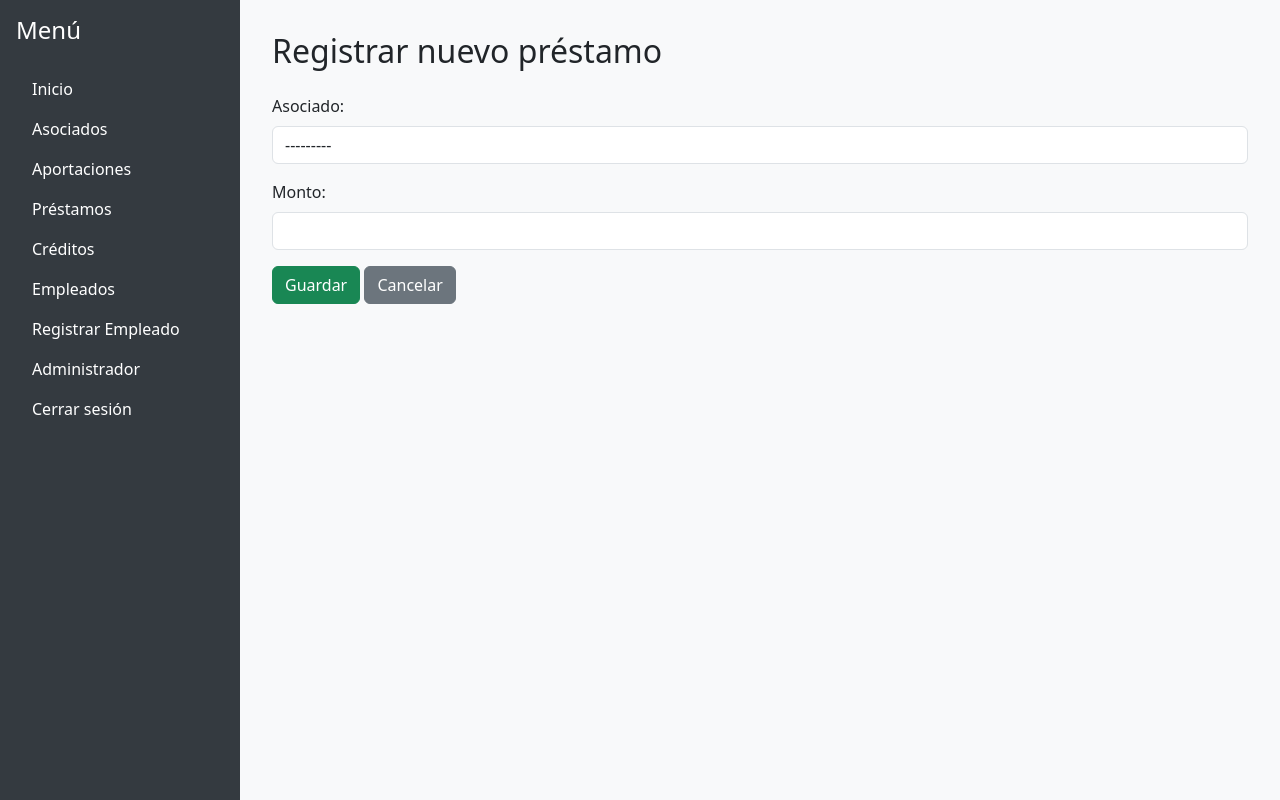
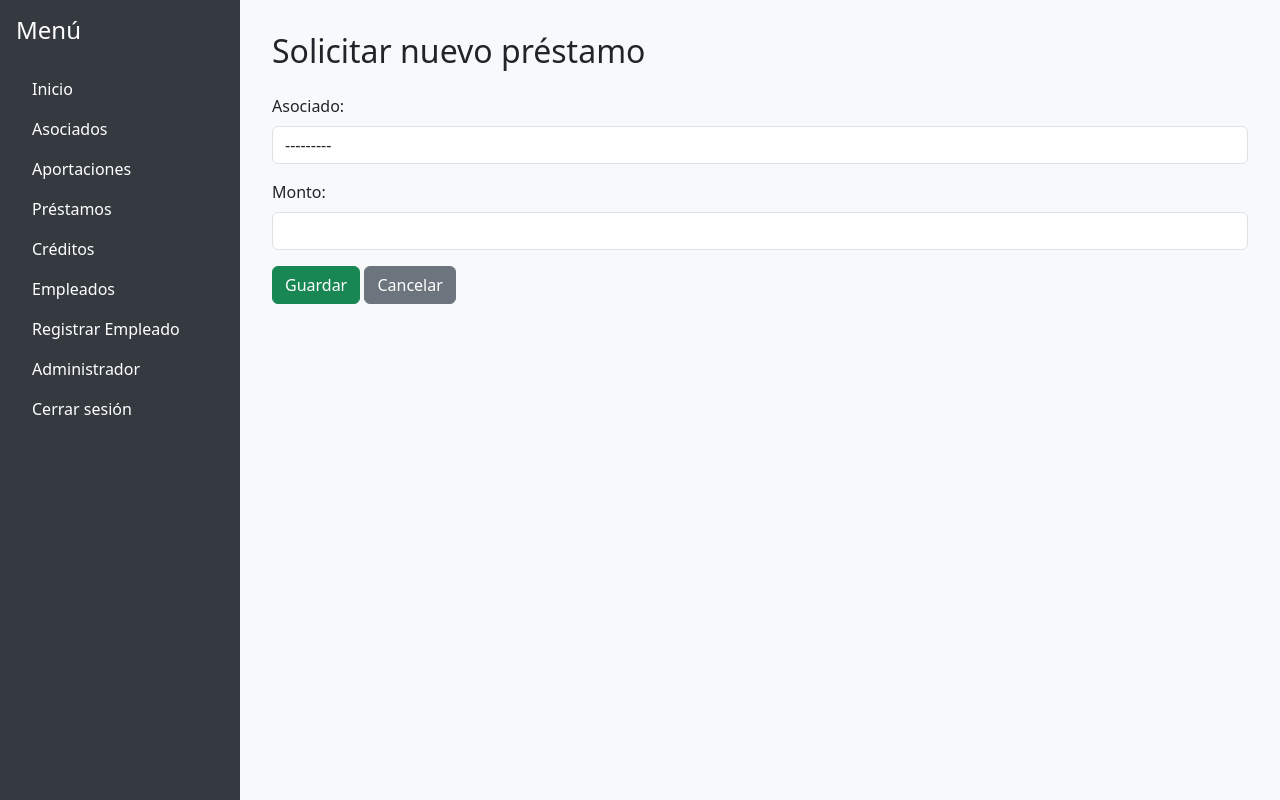
Before and after one commit to Juan-D15/Sistema-de-Gesti-n-Cooperativa, a Django app: page /prestamos/registrar/ in a window 1280 px wide. Run offline with Django 5.2, Linux system fonts and the light colour scheme; the visitor is signed in with stand-in values (Sample User, id 1); data that the repository does not hold is empty.

Commit message:
Registro de los prestamos

```diff
--- a/prestamos/templates/prestamos/registro.html
+++ b/prestamos/templates/prestamos/registro.html
@@ -2,7 +2,7 @@
 {% load form_filters %}
 {% block title %}Registrar Préstamo{% endblock %}
 {% block content %}
-<h2 class="mb-4">Registrar nuevo préstamo</h2>
+<h2 class="mb-4">Solicitar nuevo préstamo</h2>
 <form method="post">
     {% csrf_token %}
 
```
